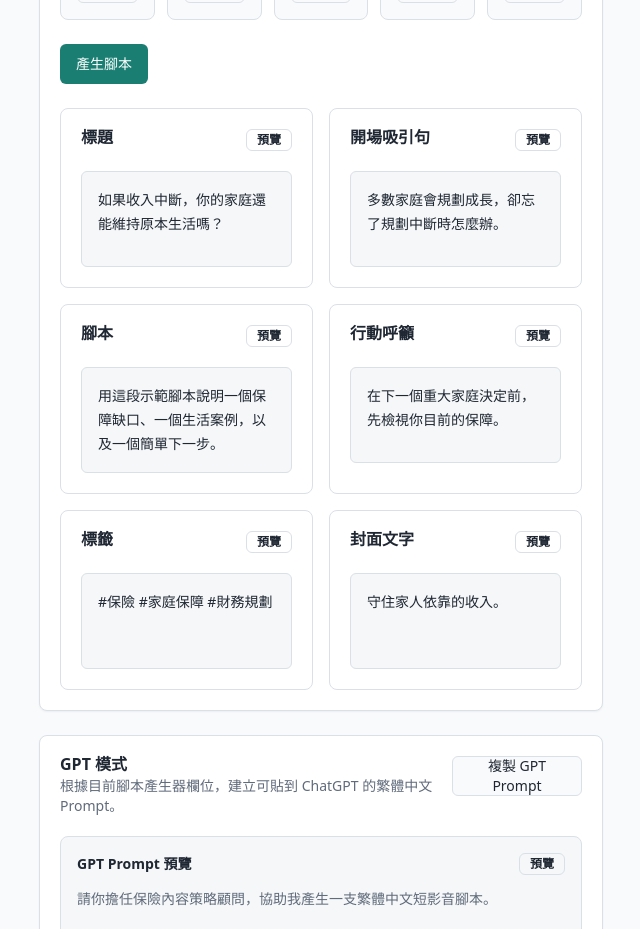
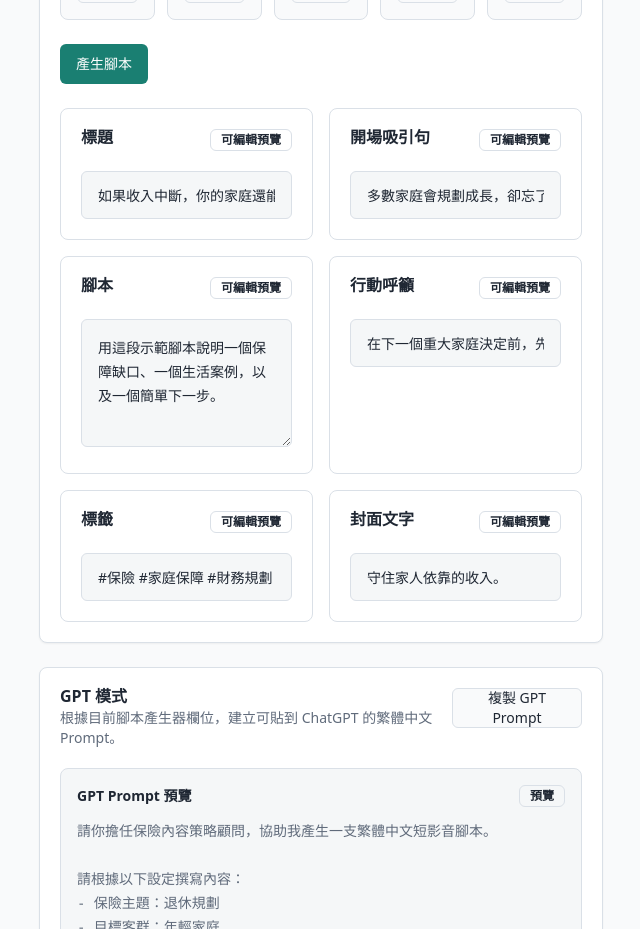
Before and after one commit to sk101049/dailyos, a Next.js app: page /content in a window 1280 px wide. Shown: the part 1380-2309 px from the top of the page, without its empty margins (281-921 px from the left). Built offline with nearby package versions, Linux system fonts and the light colour scheme.

Commit message:
feat: add editable script preview cards

```diff
--- a/features/content/content-page.tsx
+++ b/features/content/content-page.tsx
@@ -394,6 +394,13 @@ export function ContentPage() {
     setLibraryMessage("已刪除腳本。");
   }
 
+  function handleUpdatePreviewField(key: ScriptPreviewKey, value: string) {
+    setGeneratedScript((current) => ({
+      ...current,
+      [key]: value
+    }));
+  }
+
   return (
     <div className="grid gap-6 xl:grid-cols-[minmax(0,1fr)_340px]">
       <section className="space-y-6">
@@ -607,13 +614,32 @@ export function ContentPage() {
                   <CardHeader>
                     <div className="flex items-start justify-between gap-3">
                       <CardTitle>{preview.title}</CardTitle>
-                      <Badge variant="outline">{messages.common.preview}</Badge>
+                      <Badge variant="outline">可編輯預覽</Badge>
                     </div>
                   </CardHeader>
                   <CardContent>
-                    <div className="min-h-24 rounded-md border bg-secondary/40 p-4 text-sm leading-6">
-                      {generatedScript[preview.key]}
-                    </div>
+                    <label className="sr-only" htmlFor={`script-preview-${preview.key}`}>
+                      {preview.title}
+                    </label>
+                    {preview.key === "script" ? (
+                      <textarea
+                        id={`script-preview-${preview.key}`}
+                        className="min-h-32 w-full resize-y rounded-md border bg-secondary/40 p-4 text-sm leading-6 outline-none focus-visible:ring-2 focus-visible:ring-ring"
+                        value={generatedScript[preview.key]}
+                        onChange={(event) =>
+                          handleUpdatePreviewField(preview.key, event.target.value)
+                        }
+                      />
+                    ) : (
+                      <input
+                        id={`script-preview-${preview.key}`}
+                        className="h-12 w-full rounded-md border bg-secondary/40 px-4 text-sm outline-none focus-visible:ring-2 focus-visible:ring-ring"
+                        value={generatedScript[preview.key]}
+                        onChange={(event) =>
+                          handleUpdatePreviewField(preview.key, event.target.value)
+                        }
+                      />
+                    )}
                   </CardContent>
                 </Card>
               ))}
```
